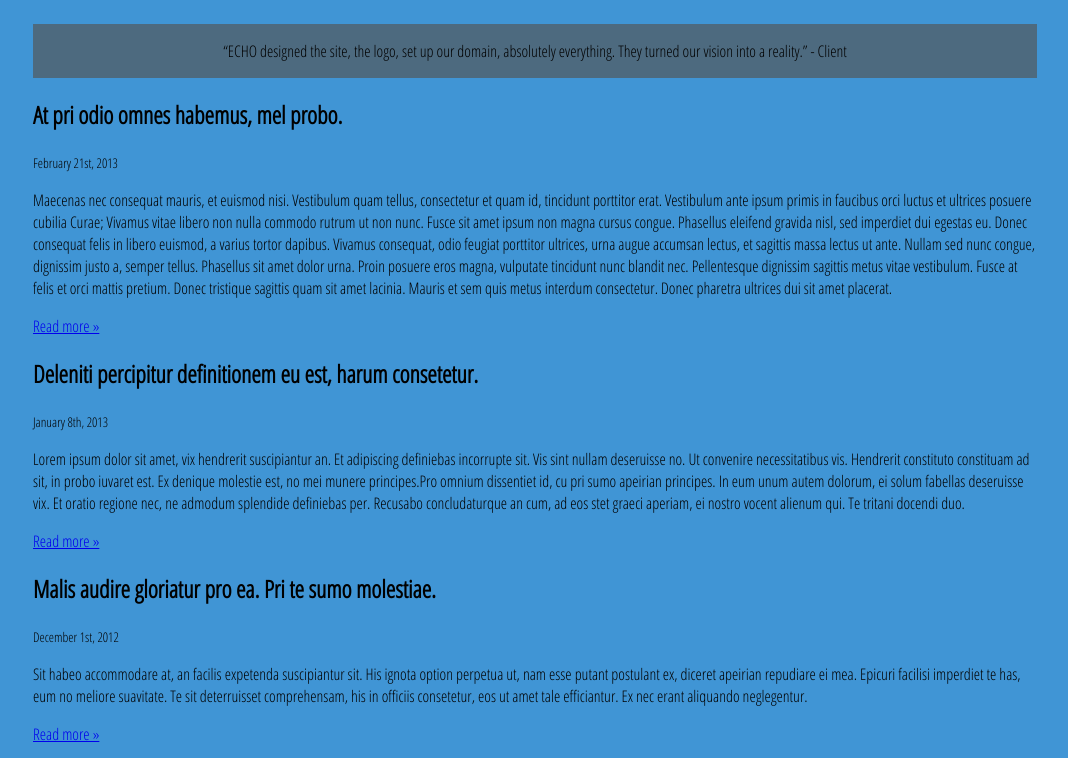
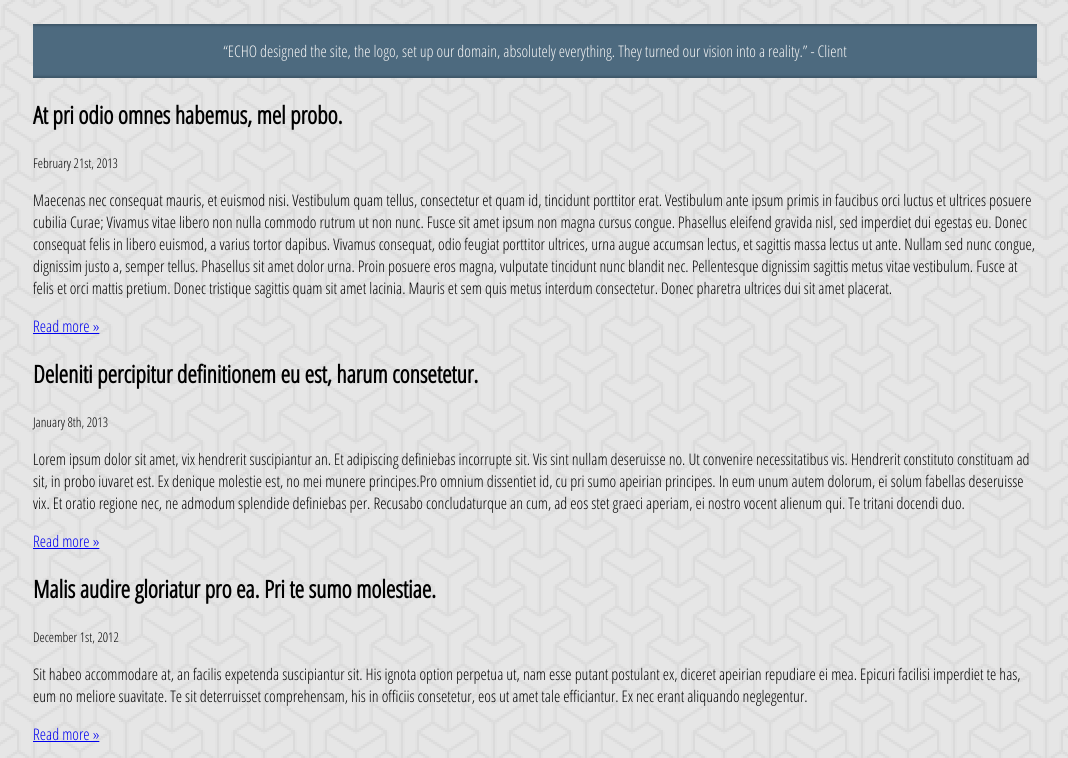
Before and after one commit to drvela/ETCV-INFV403-ECHO, a plain HTML site: page news/news.html in a window 1280 px wide. Shown: the part 292-1050 px from the top of the page, without its empty margins (105-1173 px from the left). Drawn offline with Linux system fonts and the light colour scheme; files that its build step writes are made by us from their sources; files whose address does not match are found by name.

Commit message:
Update news.html
changed css link

```diff
--- a/news/news.html
+++ b/news/news.html
@@ -4,7 +4,7 @@
         <meta charset="utf-8" />
         <title>ECHO Web Solutions - Pricing</title>
         <link href='http://fonts.googleapis.com/css?family=Open+Sans+Condensed:300' rel='stylesheet' type='text/css'>
-        <link rel="stylesheet" href="css/style.css">
+        <link rel="stylesheet" href="../css/style.css">
     </head>
     <body>
             <div class="page">
```
